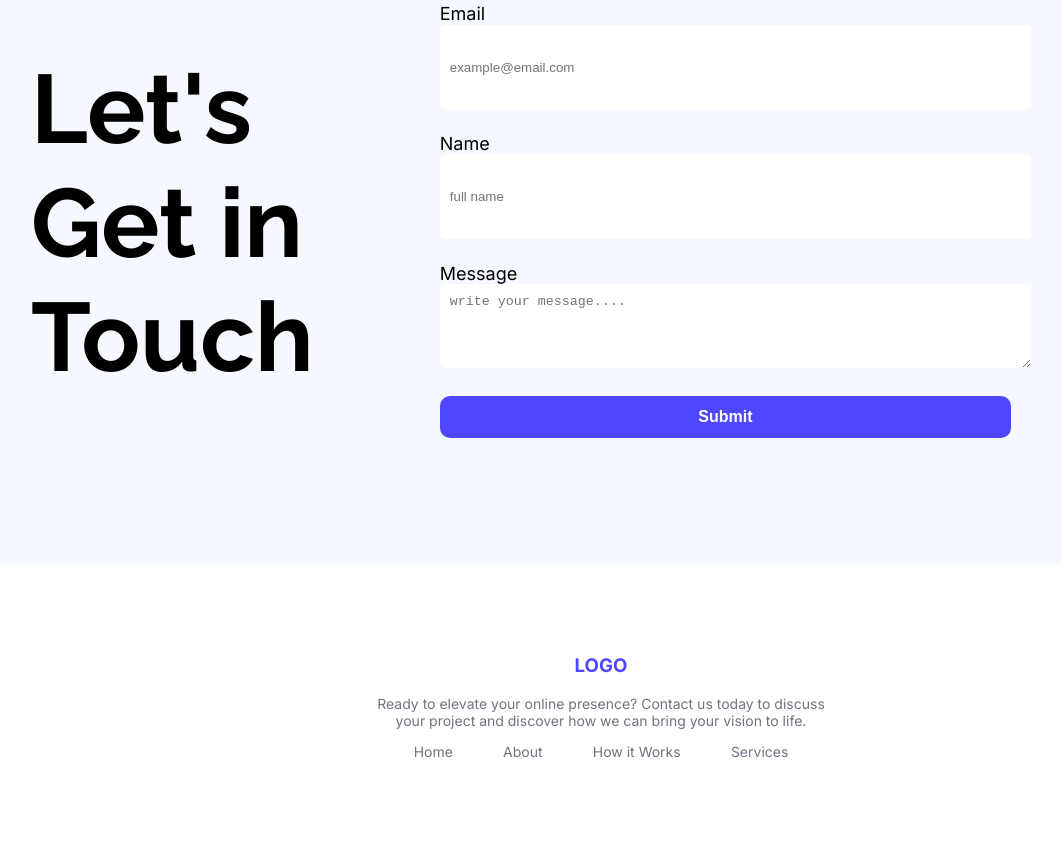
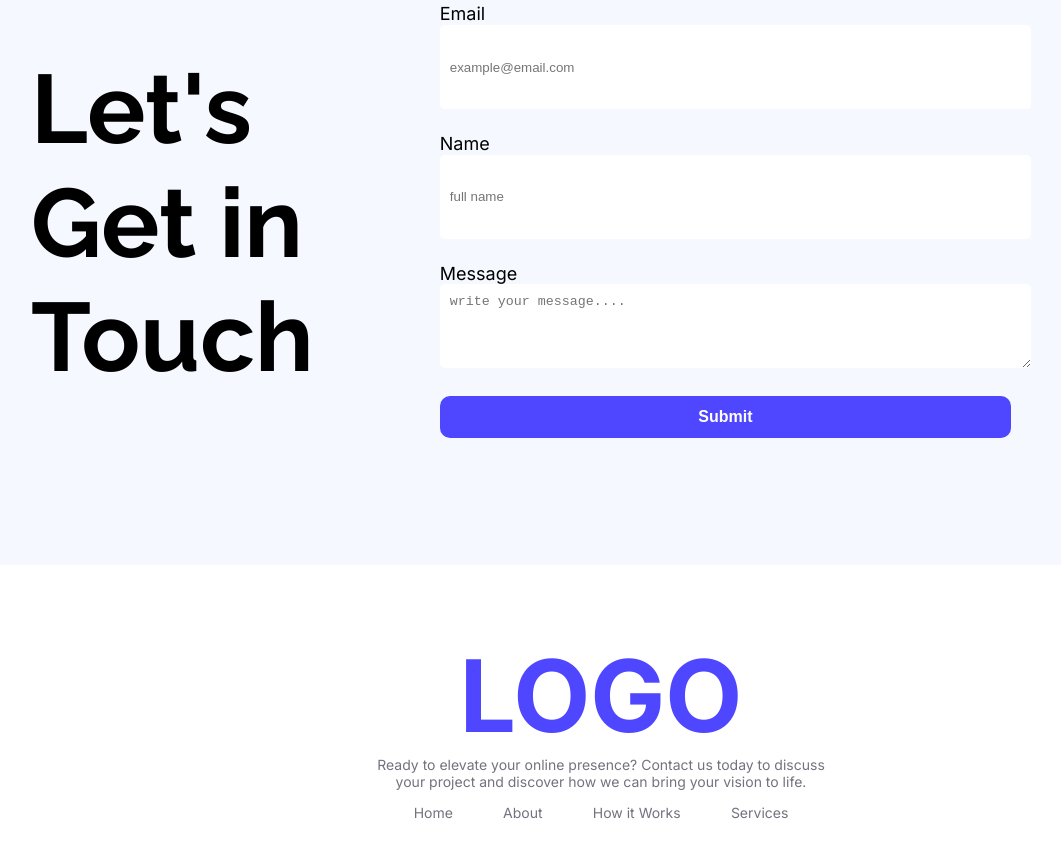
Before and after one commit to susmitaomi991/Bl-2A01--landing-launchpad, a plain HTML site: page index.html in a window 1280 px wide. Shown: the part 3299-4156 px from the top of the page, without its empty margins (119-1180 px from the left). Drawn offline with Linux system fonts and the light colour scheme.

Commit message:
footer logo

```diff
--- a/style.css
+++ b/style.css
@@ -316,3 +316,8 @@ line-height: 120%;
     margin: auto;
     width: 33%;
 }
+
+.footer-logo{
+    font-size: 100px;
+margin: auto;
+}
```
